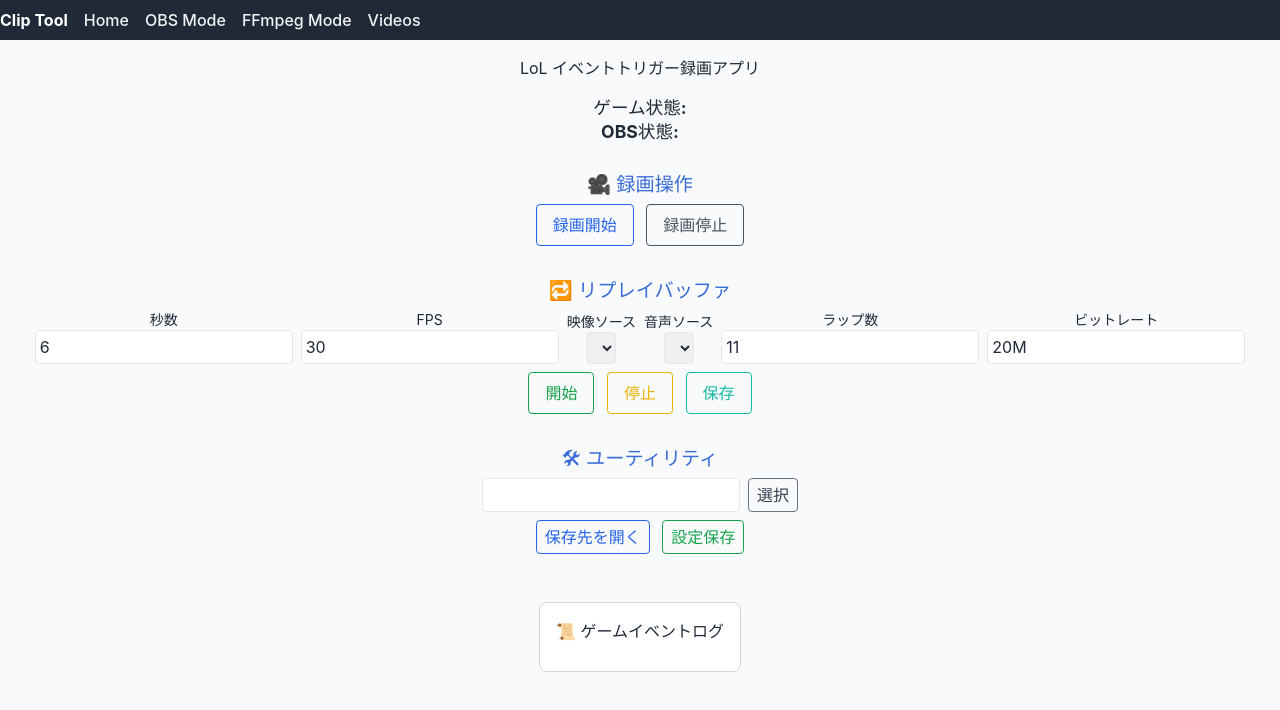
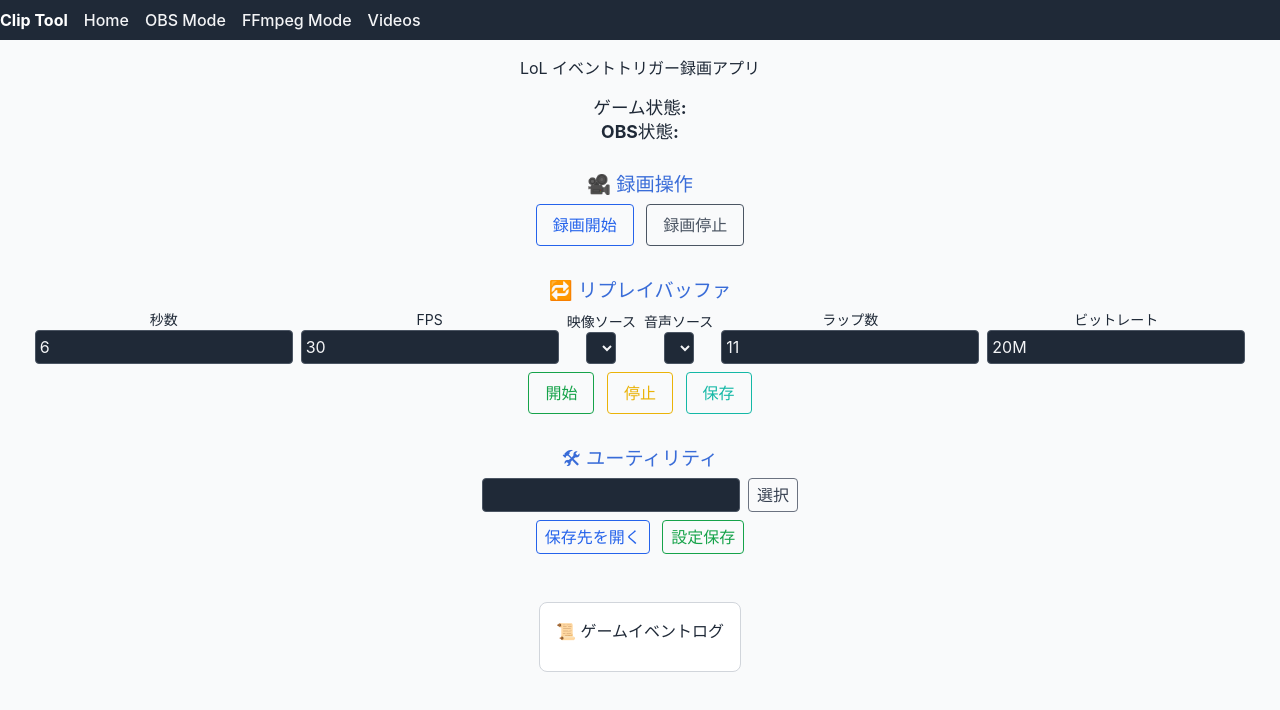
Before and after one commit to sugurunatsuno/lol-mac-obs-clip, a website: page src/ffmpeg.html in a window 1280 px wide. Drawn offline with nearby package versions, Linux system fonts and the light colour scheme.

Commit message:
Style inputs with dark backgrounds

```diff
--- a/src/ffmpeg.html
+++ b/src/ffmpeg.html
@@ -42,27 +42,27 @@
         <div class="flex flex-wrap items-end gap-2 mb-2">
           <div>
             <label class="block text-sm" for="segmentSeconds">秒数</label>
-            <input class="border rounded p-1" id="segmentSeconds" type="number" min="1" value="6" />
+            <input class="border border-gray-600 bg-gray-800 text-gray-100 rounded p-1" id="segmentSeconds" type="number" min="1" value="6" />
           </div>
           <div>
             <label class="block text-sm" for="fpsInput">FPS</label>
-            <input class="border rounded p-1" id="fpsInput" type="number" min="1" value="30" />
+            <input class="border border-gray-600 bg-gray-800 text-gray-100 rounded p-1" id="fpsInput" type="number" min="1" value="30" />
           </div>
           <div>
             <label class="block text-sm" for="videoSourceInput">映像ソース</label>
-            <select class="border rounded p-1" id="videoSourceInput"></select>
+            <select class="border border-gray-600 bg-gray-800 text-gray-100 rounded p-1" id="videoSourceInput"></select>
           </div>
           <div>
             <label class="block text-sm" for="audioSourceInput">音声ソース</label>
-            <select class="border rounded p-1" id="audioSourceInput"></select>
+            <select class="border border-gray-600 bg-gray-800 text-gray-100 rounded p-1" id="audioSourceInput"></select>
           </div>
           <div>
             <label class="block text-sm" for="wrapCountInput">ラップ数</label>
-            <input class="border rounded p-1" id="wrapCountInput" type="number" min="1" value="11" />
+            <input class="border border-gray-600 bg-gray-800 text-gray-100 rounded p-1" id="wrapCountInput" type="number" min="1" value="11" />
           </div>
           <div>
             <label class="block text-sm" for="bitrateInput">ビットレート</label>
-            <input class="border rounded p-1" id="bitrateInput" type="text" value="20M" />
+            <input class="border border-gray-600 bg-gray-800 text-gray-100 rounded p-1" id="bitrateInput" type="text" value="20M" />
           </div>
         </div>
         <button class="px-4 py-2 mr-2 border border-green-600 text-green-600 rounded" id="btnReplayStart">開始</button>
@@ -73,7 +73,7 @@
       <div class="button-group mb-4">
         <h2 class="h5 mb-3">🛠 ユーティリティ</h2>
         <div class="flex mb-2 space-x-2">
-          <input class="border rounded p-1 flex-grow" id="saveDirInput" type="text" />
+          <input class="border border-gray-600 bg-gray-800 text-gray-100 rounded p-1 flex-grow" id="saveDirInput" type="text" />
           <button class="px-2 py-1 border border-gray-500 text-gray-700 rounded" id="chooseDirBtn">選択</button>
         </div>
         <button class="px-2 py-1 border border-blue-600 text-blue-600 rounded" id="btnGetDir">保存先を開く</button>
```
Also changed, not shown: src/obs.html (+1 -1 lines).
